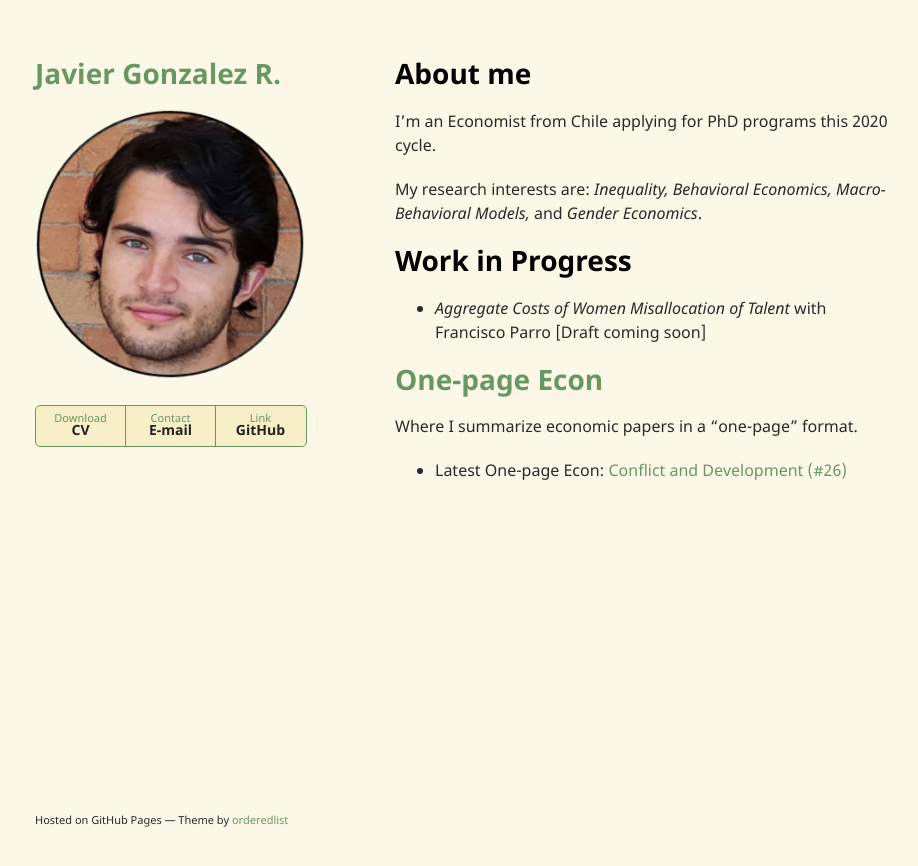
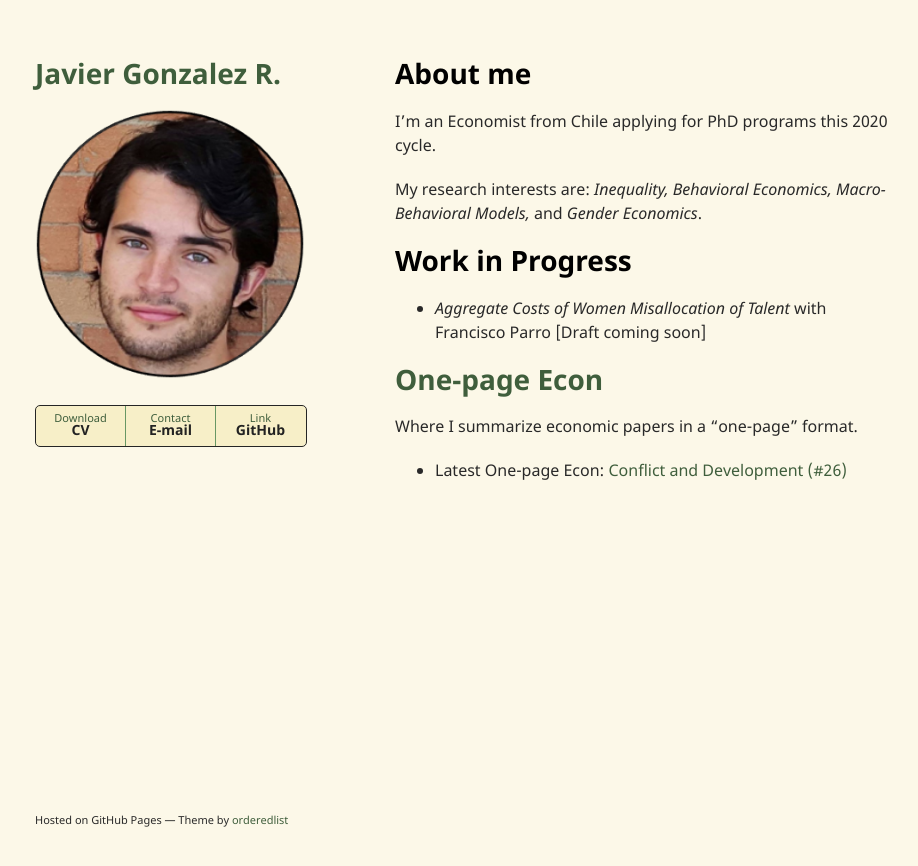
Before and after one commit to jjgecon/jjgecon.github.io, a Jekyll site: the page built from index.md, in a window 1280 px wide. Shown: the top 866 px of the page, without its empty margins (175-1093 px from the left). Built offline with Jekyll 4.4.1, drawn with Linux system fonts in a browser that asks for light colours; the repository's description, which GitHub fills in, is left out; our own code applies the rules of GitHub Pages for plain Markdown files.

Commit message:
Signed-off-by: jjgecon <javierj.g18@gmail.com>

```diff
--- a/_sass/jekyll-theme-minimal.scss
+++ b/_sass/jekyll-theme-minimal.scss
@@ -35,12 +35,12 @@ h3, h4, h5, h6 {
 }
 
 a {
-  color:#689764;
+  color:#3f5e3c;
   text-decoration:none;
 }
 
 a:hover, a:focus {
-  color:#3f5e3c;
+  color:#689764;
   text-decoration:none;
 }
 
@@ -117,7 +117,7 @@ ul.downloads {
   padding:0;
   background: #f7efc8;
   border-radius:5px;
-  border:1px solid #689764;
+  border:1px solid #252525;
   width:270px;
 }
 
@@ -139,7 +139,7 @@ ul.downloads {
 .downloads a {
   line-height:1;
   font-size:11px;
-  color:#689764;
+  color:#3f5e3c;
   display:block;
   text-align:center;
   padding-top:6px;
@@ -147,7 +147,7 @@ ul.downloads {
 }
 
 .downloads a:hover, .downloads a:focus {
-  color:#3f5e3c;
+  color:#689764;
   font-weight:bold;
 }
 
```
